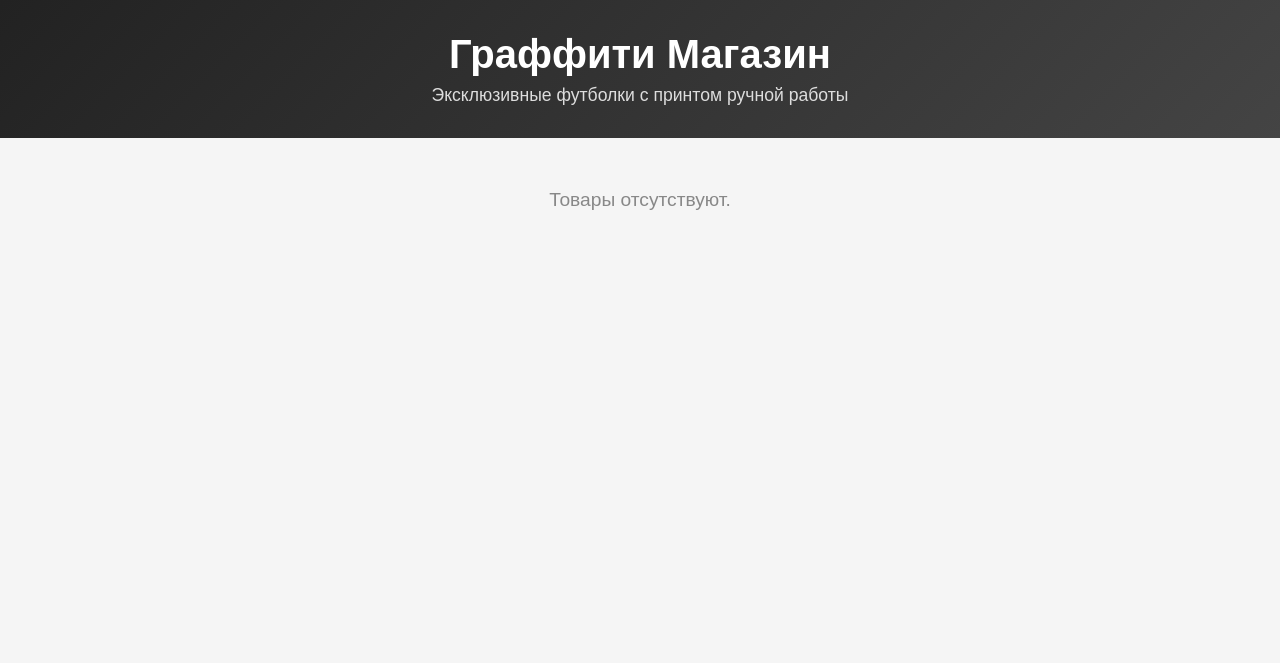
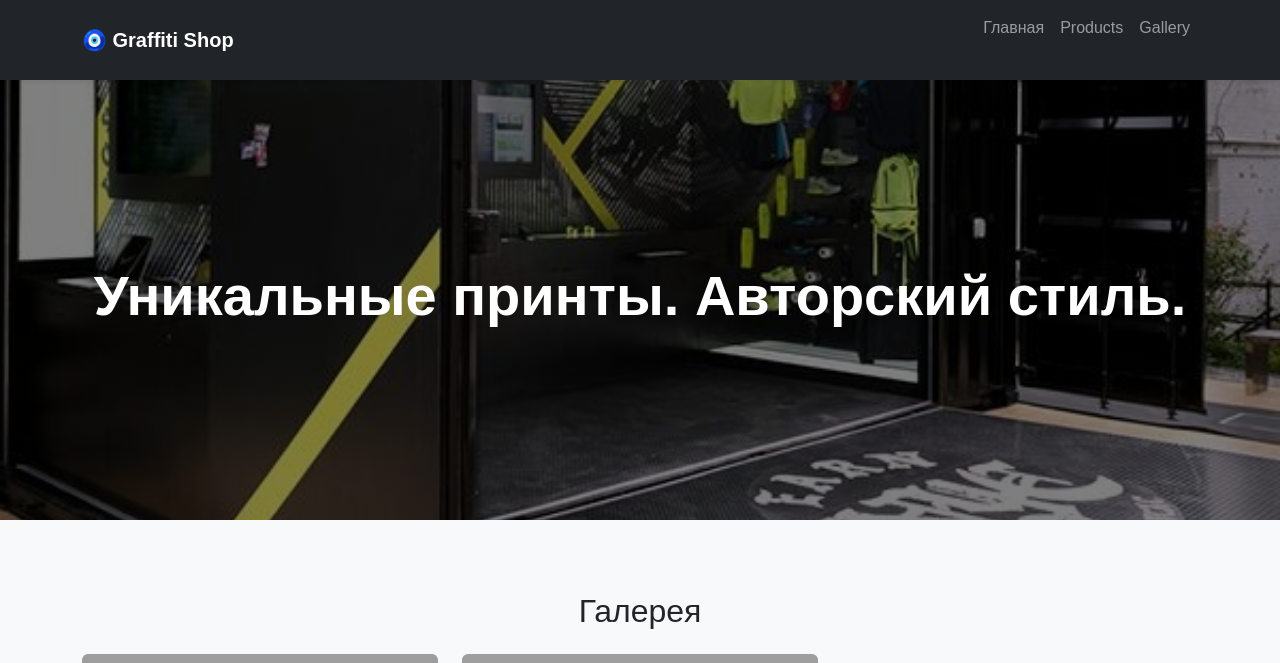
Before and after one commit to ernstsmith/myshop, a Django app: page / in a window 1280 px wide. Shown: the top 663 px of the page. Before the commit the page ends 210 px from the top, so only its background shows below. Run offline with Django 5.2, Linux system fonts and the light colour scheme; data that the repository does not hold is empty; grey boxes are pictures that could not be loaded.

Commit message:
Initial project upload

```diff
--- a/shop/templates/shop/home.html
+++ b/shop/templates/shop/home.html
@@ -4,36 +4,106 @@
 <head>
     <meta charset="UTF-8">
     <meta name="viewport" content="width=device-width, initial-scale=1.0">
-    <title>Граффити Магазин</title>
+    <title>Магазин</title>
+
+    <link rel="stylesheet" href="https://cdn.jsdelivr.net/npm/bootstrap@5.3.3/dist/css/bootstrap.min.css">
     <link rel="stylesheet" href="{% static 'css/style.css' %}">
 </head>
-<body>
-    <header>
-        <h1>Граффити Магазин</h1>
-        <p>Эксклюзивные футболки с принтом ручной работы</p>
-    </header>
 
-    <main>
-        <section class="products">
-            {% if products %}
-                {% for product in products %}
-                <div class="product-card">
+<body class="bg-light">
+
+<!-- ====================== HEADER ====================== -->
+<nav class="navbar navbar-expand-lg navbar-dark bg-dark shadow-sm">
+    <div class="container">
+        <a class="navbar-brand fw-bold" href="{% url 'home' %}">
+            🧿 Graffiti Shop
+        </a>
+
+        <button class="navbar-toggler" type="button" data-bs-toggle="collapse"
+                data-bs-target="#navbarNav" aria-controls="navbarNav"
+                aria-expanded="false" aria-label="Меню">
+            <span class="navbar-toggler-icon"></span>
+        </button>
+
+        <div class="collapse navbar-collapse" id="navbarNav">
+            <ul class="navbar-nav ms-auto">
+
+                <li class="nav-item">
+                    <a class="nav-link" href="{% url 'home' %}">Главная</a>
+                </li>
+
+                <li class="nav-item">
+                    <a class="nav-link" href="#products-section">Products</a>
+
+                </li>
+
+                <li class="nav-item">
+                    <a class="nav-link" href="#gallery-section">Gallery</a>">
+
+                </li>
+
+            </ul>
+        </div>
+    </div>
+</nav>
+
+<!-- ====================== BANNER ====================== -->
+<section class="banner d-flex align-items-center justify-content-center text-white">
+    <h1 class="display-4 fw-bold text-center">Уникальные принты. Авторский стиль.</h1>
+</section>
+
+<!-- ====================== PRODUCTS 3×3 ====================== -->
+<!-- Пример: три тестовые карточки -->
+<section id="products-section">
+<div class="container my-4">
+  <div class="row g-4 justify-content-center">
+    {% for product in products|slice:":3" %}
+      <div class="col-12 col-md-4">
+        <div class="card h-100">
           {% if product.image %}
-                    <img src="{{ product.image.url }}" alt="{{ product.title }}">
+            <img src="{{ product.image.url }}" class="card-img-top" alt="{{ product.name }}">
           {% else %}
-                    <img src="{% static 'images/placeholder.png' %}" alt="Нет изображения">
+            <img src="{% static 'images/test-img.jpg' %}" class="card-img-top" alt="Товар">
           {% endif %}
-                    <h2>{{ product.title }}</h2>
-                    <p>{{ product.description }}</p>
-                    <span class="price">{{ product.price }} ₽</span>
-                    <a href="{% url 'add_to_cart' product.id %}" class="buy-btn">Купить</a>
+          <div class="card-body d-flex flex-column">
+            <h5 class="card-title">{{ product.name }}</h5>
+            <p class="card-text">{{ product.description|default:"Описание отсутствует" }}</p>
+            <div class="mt-auto">
+              <span class="fw-bold text-danger">{{ product.price }} ₽</span>
+              <a href="#" class="btn btn-danger btn-sm float-end">Купить</a>
+            </div>
+          </div>
+        </div>
       </div>
     {% endfor %}
-            {% else %}
-                <p class="no-products">Товары отсутствуют.</p>
-            {% endif %}
+  </div>
+</div>
 </section>
-    </main>
+
+
+<section id="gallery-section" class="py-5 bg-light">
+    <div class="container">
+        <h2 class="text-center mb-4">Галерея</h2>
+
+        <div class="row">
+            <!-- Место для фотографий галереи -->
+            <div class="col-md-4 mb-4">
+                <img src="/static/img/gallery1.jpg" class="img-fluid rounded" alt="Фото 1">
+            </div>
+            <div class="col-md-4 mb-4">
+                <img src="/static/img/gallery2.jpg" class="img-fluid rounded" alt="Фото 2">
+            </div>
+        </div>
+    </div>
+</section>
+
+
+<!-- ====================== FOOTER ====================== -->
+<footer class="bg-dark text-white text-center py-3 mt-5">
+    © 2025 Graffiti Shop
+</footer>
+
+<script src="https://cdn.jsdelivr.net/npm/bootstrap@5.3.3/dist/js/bootstrap.bundle.min.js"></script>
 <script src="{% static 'js/main.js' %}"></script>
 
 </body>
--- a/shop/urls.py
+++ b/shop/urls.py
@@ -7,4 +7,8 @@ urlpatterns = [
     path('cart/add/<int:product_id>/', views.add_to_cart, name='add_to_cart'),
     path('cart/remove/<int:product_id>/', views.remove_from_cart, name='remove_from_cart'),
     path('checkout/', views.checkout, name='checkout'),
+    path('product/<int:product_id>/', views.product_detail, name='product_detail'),  # <-- добавлено
+    path('products/', views.products_page, name='products_page'),
+    path('gallery/', views.gallery, name='gallery')
+
 ]
--- a/shop/views.py
+++ b/shop/views.py
@@ -5,6 +5,13 @@ from shop.models import Product, Order, OrderItem
 def home(request):
     products = Product.objects.filter(available=True)
     return render(request, 'shop/home.html', {'products': products})
+
+# shop/views.py
+
+def product_detail(request, product_id):
+    product = get_object_or_404(Product, id=product_id)
+    return render(request, 'shop/product_detail.html', {'product': product})
+
 
 # Просмотр корзины
 def cart_view(request):
@@ -61,3 +68,10 @@ def checkout(request):
             products.append({'product': product, 'quantity': quantity, 'subtotal': subtotal})
             total += subtotal
         return render(request, 'shop/checkout.html', {'products': products, 'total': total})
+
+def products_page(request):
+    products = Product.objects.all()
+    return render(request, 'shop/products_page.html', {'products': products})
+
+def gallery(request):
+    return render(request, 'shop/gallery.html')
--- a/static/css/style.css
+++ b/static/css/style.css
@@ -134,3 +134,72 @@ header p {
     opacity: 1;
     transform: translateY(0);
 }
+/* Контейнер изображения для hover */
+.image-container {
+    position: relative;
+    overflow: hidden;
+}
+
+.image-container img {
+    width: 100%;
+    height: 250px;
+    object-fit: cover;
+    transition: transform 0.3s ease, filter 0.3s ease;
+}
+
+/* Hover-эффект */
+.image-container:hover img {
+    transform: scale(1.05);
+    filter: brightness(70%);
+}
+
+/* Кнопка "Быстрый просмотр" */
+.quick-view {
+    position: absolute;
+    top: 50%;
+    left: 50%;
+    transform: translate(-50%, -50%) scale(0);
+    background: rgba(230,0,35,0.9);
+    color: #fff;
+    padding: 0.6rem 1rem;
+    border-radius: 6px;
+    text-decoration: none;
+    font-weight: bold;
+    transition: transform 0.3s ease, opacity 0.3s ease;
+    opacity: 0;
+}
+
+.image-container:hover .quick-view {
+    transform: translate(-50%, -50%) scale(1);
+    opacity: 1;
+}
+
+/* Мелкие улучшения карточек */
+.product-card {
+    display: flex;
+    flex-direction: column;
+    text-align: center;
+    border-radius: 12px;
+    background: #fff;
+    box-shadow: 0 8px 20px rgba(0,0,0,0.1);
+    overflow: hidden;
+    transition: transform 0.4s ease, box-shadow 0.4s ease, opacity 0.6s ease;
+}
+.banner {
+    height: 55vh;
+    background: linear-gradient(
+                rgba(0,0,0,0.5),
+                rgba(0,0,0,0.5)
+              ),
+              url("/static/images/banner_001.jpg") center/cover no-repeat;
+    display: flex;
+    align-items: center;
+    justify-content: center;
+    color: white;
+}
+
+@keyframes metallic {
+    0% { background-position: 0% 50%; }
+    50% { background-position: 100% 50%; }
+    100% { background-position: 0% 50%; }
+}
--- a/static/js/main.js
+++ b/static/js/main.js
@@ -1,13 +1,51 @@
 document.addEventListener('DOMContentLoaded', function() {
+
+    // 1️⃣ Плавное появление карточек при скролле
     const cards = document.querySelectorAll('.product-card');
 
     const observer = new IntersectionObserver(entries => {
         entries.forEach(entry => {
             if(entry.isIntersecting){
                 entry.target.classList.add('visible');
+                observer.unobserve(entry.target); // отключаем наблюдение после появления
             }
         });
     }, { threshold: 0.1 });
 
     cards.forEach(card => observer.observe(card));
+
+    // 2️⃣ Placeholder для изображений
+    document.querySelectorAll('.product-card img').forEach(img => {
+        img.onerror = () => img.src = '/static/images/placeholder.png';
+    });
+
+    // 3️⃣ Анимация кнопки "Купить"
+    document.querySelectorAll('.buy-btn').forEach(btn => {
+        btn.addEventListener('click', (e) => {
+            e.preventDefault(); // предотвращаем стандартное действие, если нужен AJAX
+            btn.style.transform = 'scale(0.95)';
+            setTimeout(() => btn.style.transform = 'scale(1)', 150);
+
+            // Пример уведомления пользователя
+            alert('Товар добавлен в корзину!');
+
+            // Здесь можно сделать AJAX-запрос к Django view для реального добавления товара:
+            // fetch(btn.getAttribute('href'), { method: 'POST' })
+            //     .then(response => response.json())
+            //     .then(data => console.log(data));
+        });
+    });
+
 });
+
+document.addEventListener('DOMContentLoaded', () => {
+    const links = document.querySelectorAll('a[href^="#"]');
+
+    links.forEach(link => {
+        link.addEventListener('click', function(e){
+            e.preventDefault();
+            const target = document.querySelector(this.getAttribute('href'));
+            target.scrollIntoView({ behavior: 'smooth' });
+        });
+    });
+});
```
Also changed, not shown: shop/templates/shop/base.html (added, +27 -0 lines), shop/templates/shop/product_detail.html (added, +9 -0 lines), shop/templates/shop/products_page.html (added, +27 -0 lines), media/products/9048b0b74d7d2a36523eaff41edfd6e4.jpg (added), media/products/c348e988bd2ce007ece9bf710013e7c8.jpg (added), static/images/banner_001.jpg (added). Lines whose indentation alone changed are shown as unchanged.
